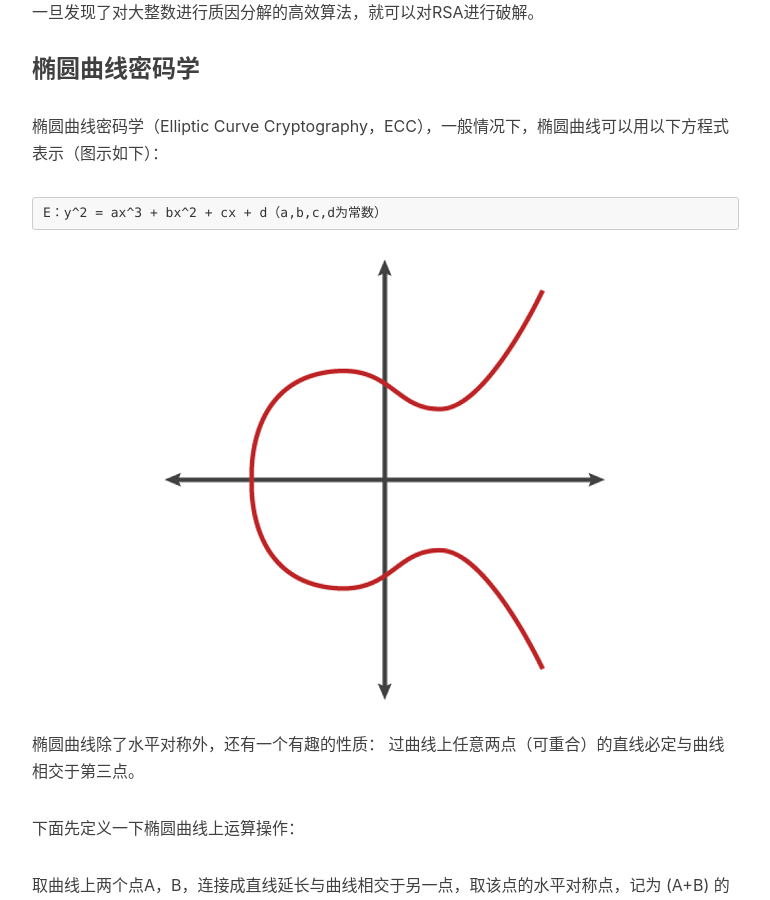
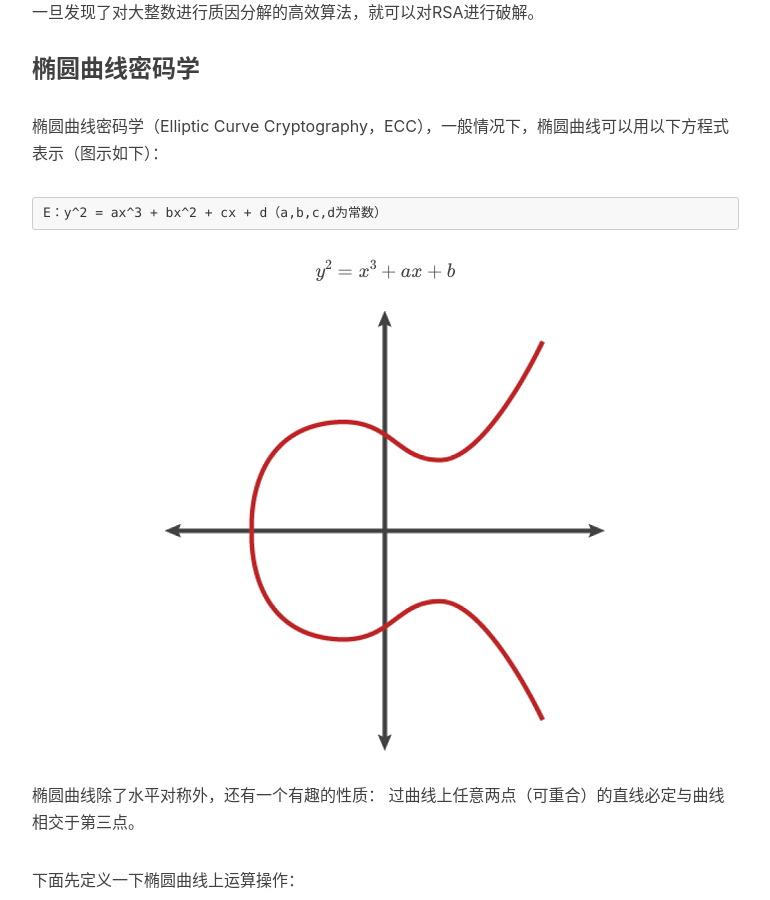
Before and after one commit to KangfeiHK/KangfeiHK.github.io, a Jekyll site: the page built from _posts/2018-04-16-ECC-in-Bitcoin.markdown, in a window 1280 px wide and 900 px high, scrolled down 1508 px. Shown: the whole window, without its empty margins (233-1003 px from the left). Built offline with Jekyll 4.4.1, drawn with Linux system fonts in a browser that asks for light colours; nearby versions of some CDN libraries; formulas are drawn with MathJax 3; comment, search, counter and statistics services are not loaded.

Commit message:
update latex

````diff
--- a/_posts/2018-04-16-ECC-in-Bitcoin.markdown
+++ b/_posts/2018-04-16-ECC-in-Bitcoin.markdown
@@ -50,6 +50,9 @@ L = lcm(p-1,q-1) （最小公倍数）
 ```
 E：y^2 = ax^3 + bx^2 + cx + d（a,b,c,d为常数）
 ```
+
+\\[y^2 = x^3+ax+b \\]
+
 ![](/img/in-post/ECC/ECC-01.png)
 
 
````
